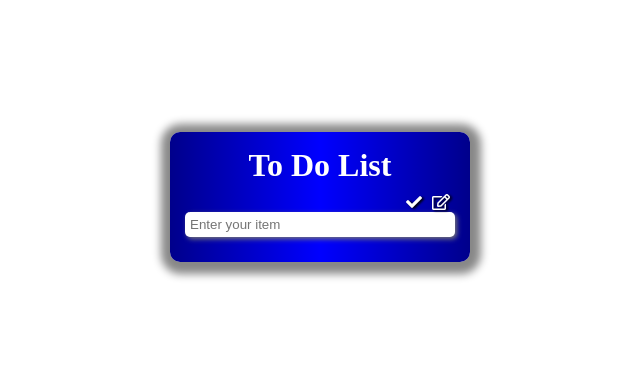
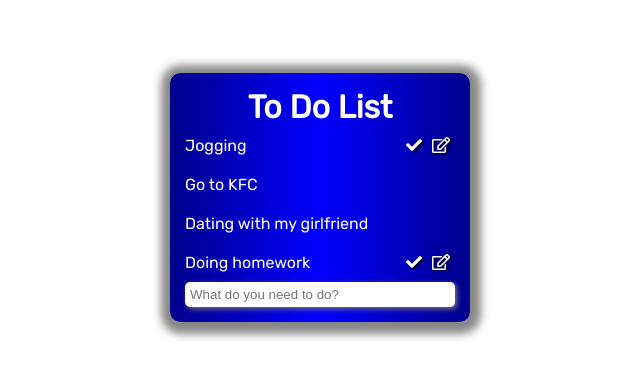
Before and after one commit to roy-naim/vue-todolist, a plain HTML site: page index.html in a window 1280 px wide. Shown: the part 203-580 px from the top of the page, without its empty margins (320-960 px from the left). Drawn offline with nearby package versions, Linux system fonts and the light colour scheme.

Commit message:
js updated

```diff
--- a/index.html
+++ b/index.html
@@ -5,6 +5,8 @@
   <meta name="viewport" content="width=device-width, initial-scale=1.0">
   <meta http-equiv="X-UA-Compatible" content="ie=edge">
 
+  <link rel="preconnect" href="https://fonts.gstatic.com">
+  <link href="https://fonts.googleapis.com/css2?family=Rubik&display=swap" rel="stylesheet">
   <link rel="stylesheet" href="https://cdnjs.cloudflare.com/ajax/libs/font-awesome/5.15.3/css/all.min.css" integrity="sha512-iBBXm8fW90+nuLcSKlbmrPcLa0OT92xO1BIsZ+ywDWZCvqsWgccV3gFoRBv0z+8dLJgyAHIhR35VZc2oM/gI1w==" crossorigin="anonymous" />
   <link rel="stylesheet" href="./master.css">
   <title>Vue Stuff To Do</title>
@@ -14,18 +16,22 @@
     <div class="container">
       <h1>To Do List</h1>
       <ul class="todos">
-        <li>
-          <span class="title"></span>
-          <span class="controls edit">
+        <li v-for="todo in todos">
+          <span class="title">{{ todo.title }}</span>
+          <span v-if="todo.status != 'done'" class="controls edit">
             <i class="far fa-edit"></i>
           </span>
-          <span class="controls check">
+          <span v-if="todo.status != 'done'" class="controls check">
             <i class="fas fa-check"></i>
           </span>
-          <input class="write" type="text" placeholder="Enter your item">
-
         </li>
       </ul>
+      <input
+        v-model="inputText"
+        class="write"
+        type="text"
+        placeholder="What do you need to do?"
+        @keyup.enter="add">
     </div>
   </div>
 
--- a/main.js
+++ b/main.js
@@ -1,9 +1,39 @@
 var app = new Vue({
   el: '#root',
   data: {
+    inputText: '',
+    todos: [
+      {
+        title: 'Jogging',
+        status: 'todo'
+      },
 
+      {
+        title: 'Go to KFC',
+        status: 'done'
+      },
+
+      {
+        title: 'Dating with my girlfriend',
+        status: 'done'
+      },
+
+      {
+        title: 'Doing homework',
+        status: 'todo'
+      },
+    ],
   },
   methods: {
+    add: function () {
+      if (this.inputText != '') {
+        let obj = {
+          title: this.inputText
+        }
 
+        this.todos.push(obj);
+        this.inputText = '';
+      }
+    }
   }
 });
--- a/master.css
+++ b/master.css
@@ -13,6 +13,7 @@
 }
 .container {
   color: #fff;
+  font-family: 'Rubik', sans-serif;
   background-image: linear-gradient(to right, darkblue , blue, darkblue);
   min-width: 300px;
   max-width: 800px;
```
